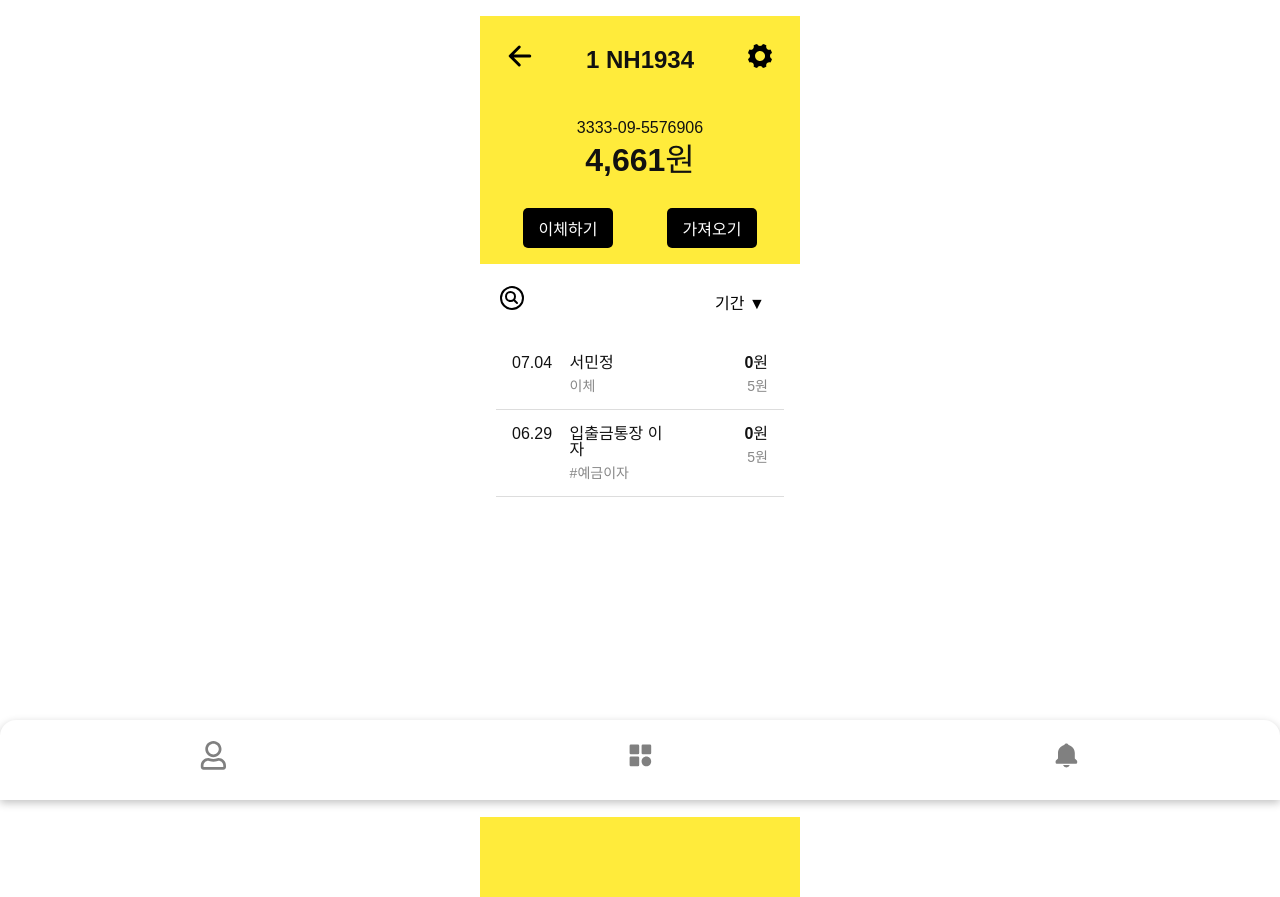
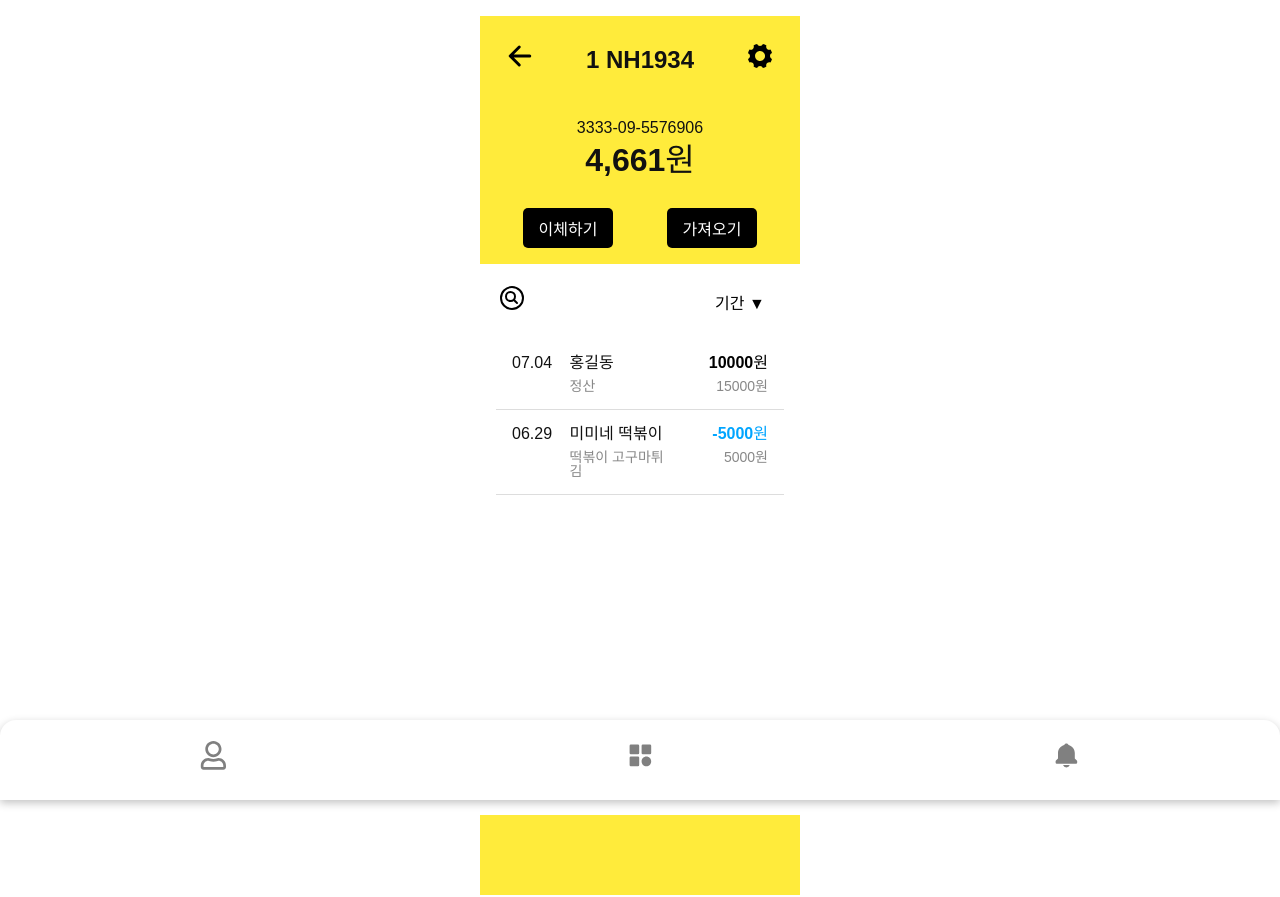
Before and after one commit to smj6052-l/internet-banking-client, a React (Vite) app: page /account/1 in a window 1280 px wide. Built offline with nearby package versions, Linux system fonts and the light colour scheme.

Commit message:
feat: Add transfer detail modal to account page
react-modal 설치 후 모달을 띄울 수 있게 기본 설정함.
각 내역을 클릭할 경우 모달을 띄우게 함. CSR
모달 컴포넌트 구현.

```diff
--- a/package.json
+++ b/package.json
@@ -16,6 +16,7 @@
     "react-bootstrap": "^2.10.4",
     "react-dom": "^18.3.1",
     "react-icons": "^5.2.1",
+    "react-modal": "^3.16.1",
     "react-router-dom": "^6.24.1",
     "styled-components": "^6.1.11",
     "styled-reset": "^4.5.2"
--- a/src/components/transfer-detail-modal.jsx
+++ b/src/components/transfer-detail-modal.jsx
@@ -1,4 +1,131 @@
 // 모달: 입출금 내역 상세
-export default function TransferDetailModal() {
-  return <></>;
+import React, { useState }  from 'react';
+import Modal from 'react-modal';
+import axios from 'axios';
+import styled from 'styled-components';
+import { IoCheckmarkSharp, IoPencilSharp } from 'react-icons/io5';
+
+
+
+const ModalContent = styled.div`
+  padding: 20px;
+  font-family: 'Arial, sans-serif';
+`;
+
+const Header = styled.div`
+  font-size: 1.5rem;
+  font-weight: bold;
+  margin-bottom: 10px;
+`;
+
+const SubHeader = styled.div`
+  font-size: 0.875rem;
+  color: #888;
+  margin-bottom: 20px;
+`;
+
+const DetailItem = styled.div`
+  display: flex;
+  justify-content: space-between;
+  margin-bottom: 10px;
+`;
+
+const DetailLabel = styled.div`
+  font-size: 1rem;
+  color: #555;
+`;
+
+const DetailValue = styled.div`
+  font-size: 1rem;
+  font-weight: bold;
+`;
+
+const ConfirmButton = styled.button`
+  background-color: #ffd700;
+  color: #000;
+  font-size: 1rem;
+  font-weight: bold;
+  padding: 10px;
+  border: none;
+  cursor: pointer;
+  width: 100%;
+  text-align: center;
+  margin-top: 20px;
+`;
+
+const customStyles = {
+  content: {
+    top: '50%',
+    left: '50%',
+    right: 'auto',
+    bottom: 'auto',
+    marginRight: '-50%',
+    transform: 'translate(-50%, -50%)',
+    width: '80%',
+    maxWidth: '400px',
+    padding: '0',
+  },
+};
+
+export default function TransferDetailModal({ isOpen, onRequestClose, transaction }) {
+  const [isEditing, setIsEditing] = useState(false);
+  const [memo, setMemo] = useState(transaction.transaction_description || '');
+
+  const handleEditClick = () => {
+    // if (isEditing) {
+    //   // 서버에 요청을 보내는 로직 추가
+    //   axios.post('/api/update-transaction-memo', {
+    //     transaction_pk: transaction.transaction_pk,
+    //     transaction_description: memo,
+    //   })
+    //   .then(response => {
+    //     console.log('Memo updated successfully');
+    //     // 성공적으로 업데이트 되었을 때의 로직 추가
+    //   })
+    //   .catch(error => {
+    //     console.error('There was an error updating the memo!', error);
+    //   });
+    // }
+    // setIsEditing(!isEditing);
+  };
+
+  return (
+    <Modal isOpen={isOpen} onRequestClose={onRequestClose} style={customStyles}>
+      <ModalContent>
+        <Header>{transaction.transaction_name}</Header>
+        <SubHeader>
+          {isEditing ? (
+            <MemoInput
+              type="text"
+              value={memo}
+              onChange={(e) => setMemo(e.target.value)}
+              maxLength="20"
+            />
+          ) : (
+            <span>{memo || '메모할 수 있어요. (최대 20자)'}</span>
+          )}
+          <button onClick={handleEditClick} style={{ background: 'none', border: 'none', marginLeft: '10px', cursor: 'pointer' }}>
+            {isEditing ? <IoCheckmarkSharp /> : <IoPencilSharp />}
+          </button>
+        </SubHeader>
+        <DetailItem>
+          <DetailLabel>거래시각</DetailLabel>
+          <DetailValue>{transaction.transaction_date}</DetailValue>
+        </DetailItem>
+        <DetailItem>
+          <DetailLabel>거래구분</DetailLabel>
+          <DetailValue>{transaction.transaction_type}</DetailValue>
+        </DetailItem>
+        <DetailItem>
+          <DetailLabel>거래금액</DetailLabel>
+          <DetailValue>{transaction.transaction_amount}원</DetailValue>
+        </DetailItem>
+        <DetailItem>
+          <DetailLabel>거래 후 잔액</DetailLabel>
+          <DetailValue>{transaction.transaction_balance}원</DetailValue>
+        </DetailItem>
+        <ConfirmButton onClick={onRequestClose}>확인</ConfirmButton>
+      </ModalContent>
+    </Modal>
+  );
 }
--- a/src/components/transfer-history.jsx
+++ b/src/components/transfer-history.jsx
@@ -1,5 +1,6 @@
 import styled from 'styled-components';
 import React, { useState }  from 'react';
+import DetailModal from './transfer-detail-modal';
 import { IoSearchCircleOutline } from "react-icons/io5";
 
 
@@ -79,6 +80,7 @@ const TransactionAmount = styled.div`
   font-size: 1rem;
   font-weight: bold;
   margin-bottom:0.5rem;
+  color: ${props => props.type === '출금' ? '#00A5FF' : 'initial'};
 `;
 
 const TransactionBalance = styled.div`
@@ -87,13 +89,51 @@ const TransactionBalance = styled.div`
   color: #888;
 `;
 
+const DepositColor=styled.div`
+`;
+
 // 입출금 내역 목록
 export default function TransferHistory() {
   const [isMenuOpen, setIsMenuOpen] = useState(false);
+  // DB에서 거래내역 가져옴
+  const [transactions, setTransactions] = useState([]);
+  // 모달
+  const [selectedTransaction, setSelectedTransaction] = useState(null);
 
   const toggleMenu = () => {
     setIsMenuOpen(!isMenuOpen);
   };
+
+  const openModal = (transaction) => {
+    setSelectedTransaction(transaction);
+  };
+
+  const closeModal = () => {
+    setSelectedTransaction(null);
+  };
+
+  // 임시 데이터
+  const txData = [
+    {
+      transaction_pk: 1,
+      transaction_date: '07.04',
+      transaction_name: '홍길동',
+      transaction_description: '정산',
+      transaction_amount: '10000',
+      transaction_balance: '15000',
+      transaction_type:"이체"
+    },
+    {
+      transaction_pk: 2,
+      transaction_date: '06.29',
+      transaction_name: '미미네 떡볶이',
+      transaction_description: '떡볶이 고구마튀김',
+      transaction_amount: '-5000',
+      transaction_balance: '5000',
+      transaction_type:"출금"
+    },
+    // 추가 거래 내역들...
+  ];
 
   return (
     <Container>
@@ -109,31 +149,29 @@ export default function TransferHistory() {
         </SearchHeader>
 
         <TransactionList>
-        <Transaction>
-          <TransactionDate>07.04</TransactionDate>
+        {txData.map(transaction => (
+          <Transaction key={transaction.transaction_pk} onClick={() => openModal(transaction)}>
+            <TransactionDate>{transaction.transaction_date}</TransactionDate>
             <TransactionDetails>
-            <TransactionName>서민정</TransactionName>
-            <TransactionMemo>이체</TransactionMemo>
+              <TransactionName>{transaction.transaction_name}</TransactionName>
+              <TransactionMemo>{transaction.transaction_description}</TransactionMemo>
             </TransactionDetails>
             <TransactionDetails>
-            <TransactionAmount>0원</TransactionAmount>
-            <TransactionBalance>5원</TransactionBalance>
+              <TransactionAmount type={transaction.transaction_type}>{transaction.transaction_amount}원</TransactionAmount>
+              <TransactionBalance>{transaction.transaction_balance}원</TransactionBalance>
             </TransactionDetails>
           </Transaction>
-        <Transaction>
-          <TransactionDate>06.29</TransactionDate>
-          <TransactionDetails>
-            <TransactionName>입출금통장 이자</TransactionName>
-            <TransactionMemo>#예금이자</TransactionMemo>
-          </TransactionDetails>
-          <TransactionDetails>
-            <TransactionAmount>0원</TransactionAmount>
-            <TransactionBalance>5원</TransactionBalance>
-          </TransactionDetails>
-        </Transaction>
+        ))}
+      </TransactionList>
 
-        {/* 추가 거래 내역들 */}
-      </TransactionList>
+      {selectedTransaction && (
+        <DetailModal
+          isOpen={!!selectedTransaction}
+          onRequestClose={closeModal}
+          transaction={selectedTransaction}
+        />
+      )}
+
     </Container>
   );
 }
--- a/src/main.jsx
+++ b/src/main.jsx
@@ -3,6 +3,9 @@ import "./index.css";
 import { RouterProvider } from "react-router-dom";
 import { router } from "./router.jsx";
 import { GlobalStyle } from "./styles/global-style.js";
+import Modal from 'react-modal';
+
+Modal.setAppElement('#root');
 
 ReactDOM.createRoot(document.getElementById("root")).render(
   // <React.StrictMode>
--- a/src/routes/account/account-page.jsx
+++ b/src/routes/account/account-page.jsx
@@ -12,8 +12,10 @@ import { IoIosSettings } from "react-icons/io";
 // 목록에서 계좌 정보 가져올 때도 인증을 하고 사용자를 확인 후 데이터를 가져오기
 export default function AccountPage() {
   const { accountId } = useParams();
+  const [isOpen, setOpen] = useState(false);
 
   //계좌 정보 받아오기
+
   // 임시  데이터
   const accountData =
     {
```
Also changed, not shown: 1 other file (tests, documents, lock files or other folders). Lines whose indentation alone changed are shown as unchanged.
